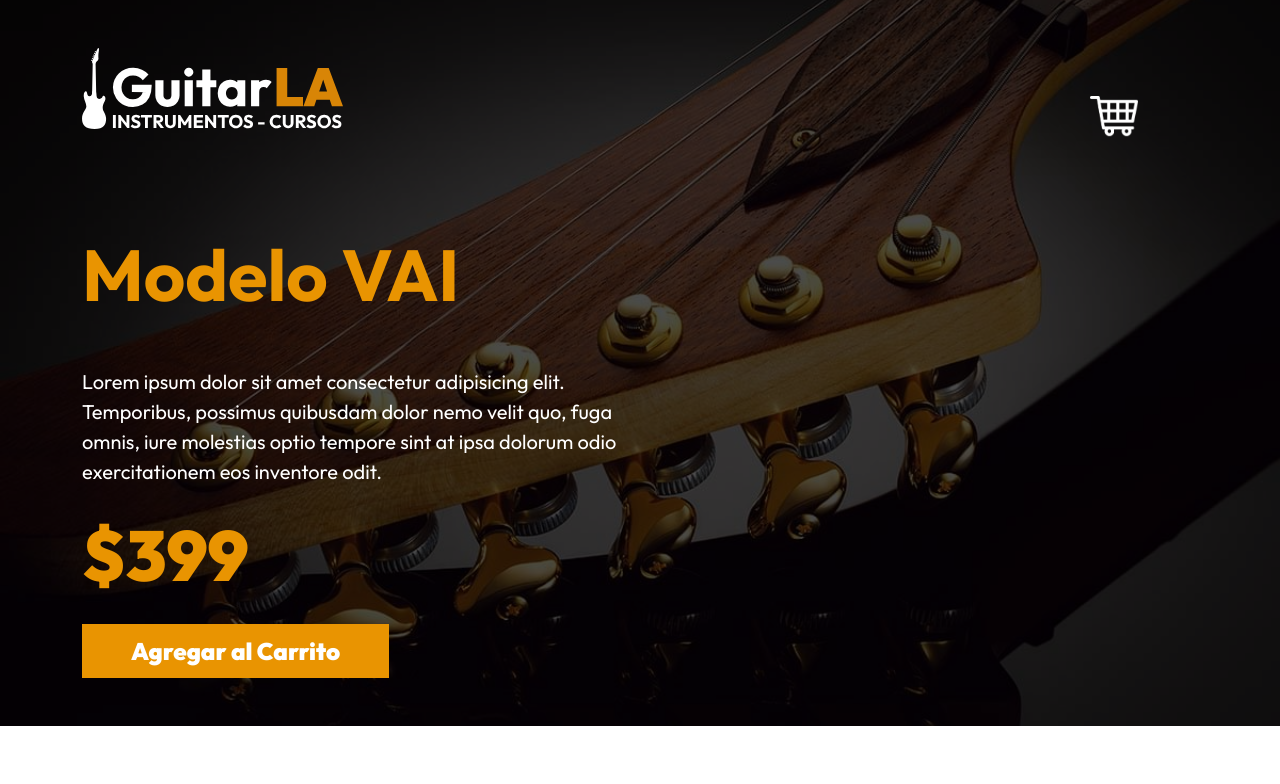
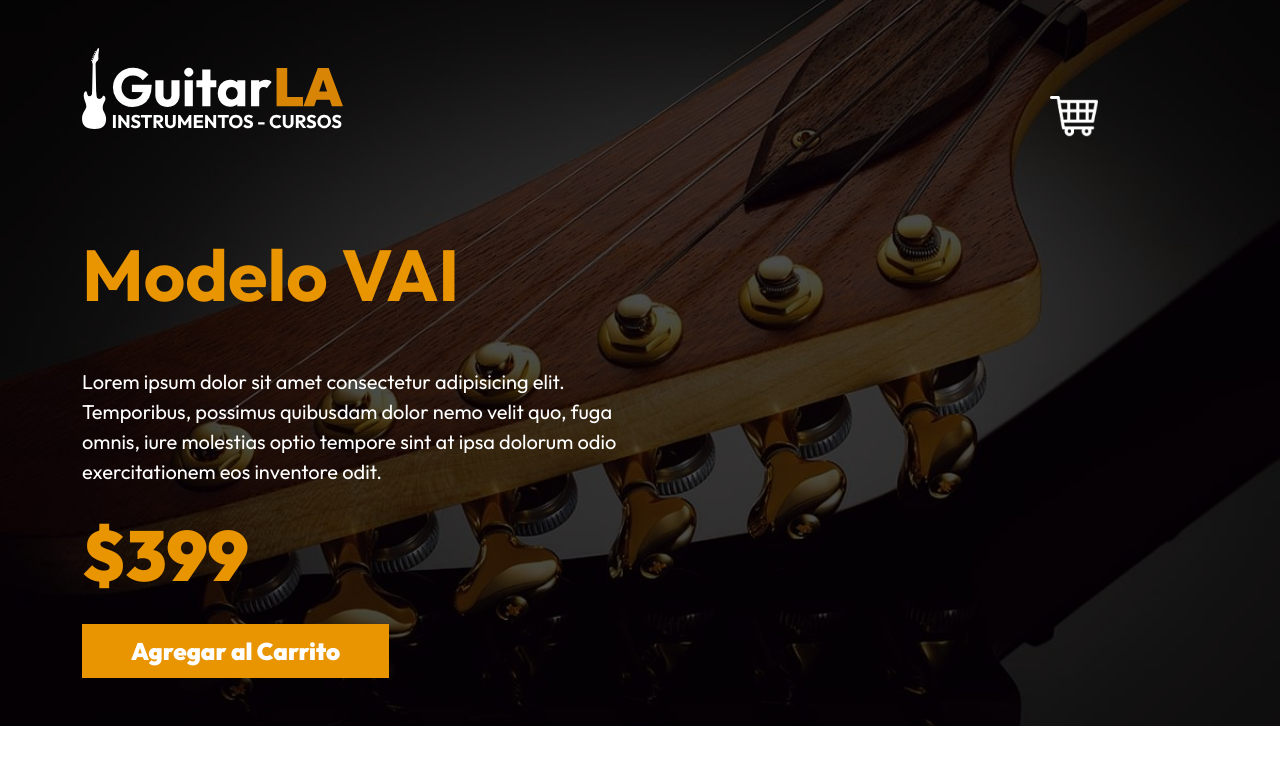
Before and after one commit to Elizabeth1690/guitar-vue, a Vue app: page / in a window 1280 px wide. Shown: the top 784 px of the page. Built offline with nearby package versions, Linux system fonts and the light colour scheme.

Commit message:
se sigue corrigiendo icono de carrito de compra

```diff
--- a/src/style.css
+++ b/src/style.css
@@ -14,7 +14,7 @@
   max-width: 2rem;
   position: relative;
   z-index: 100;
-  margin-right: 60px;
+  margin-right: 100px;
 }
 
 .carrito #carrito {
```
